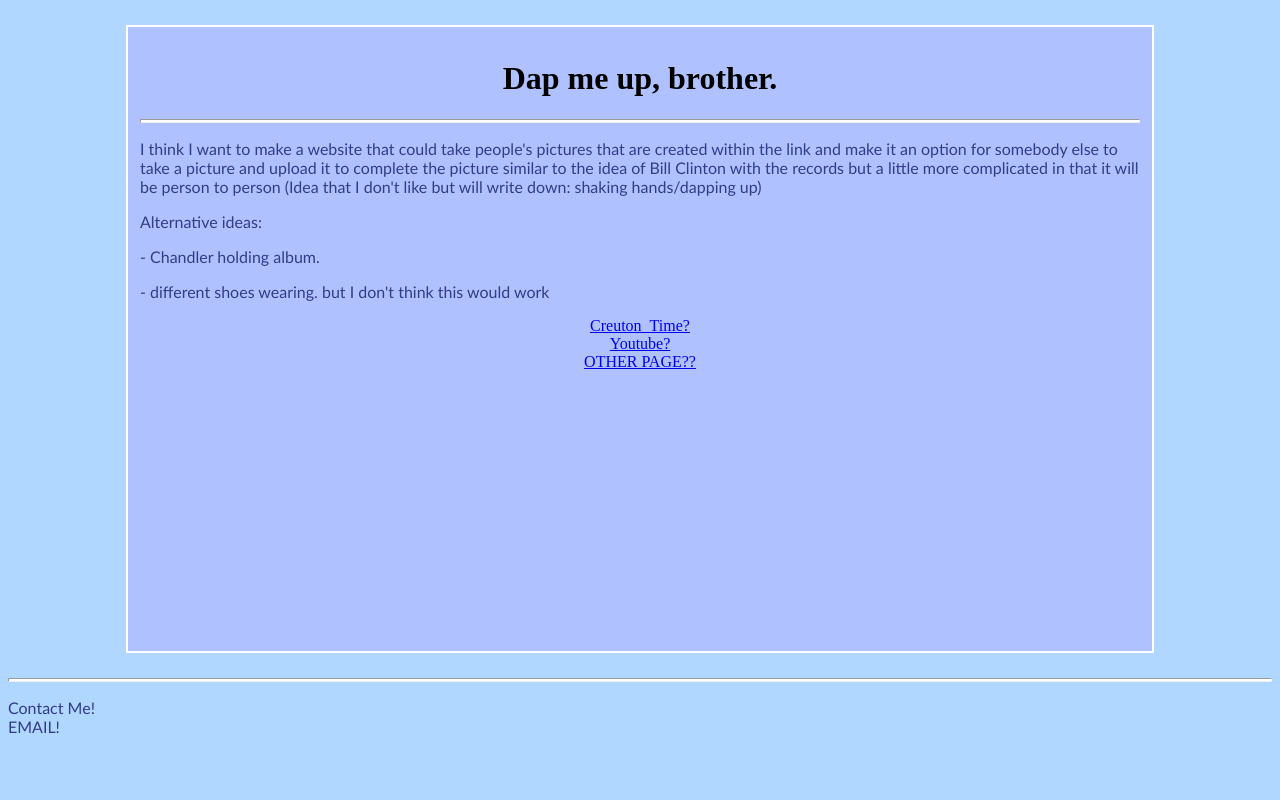
After one commit to tybens/communal-youtube-website, a PHP site: page /index.html in a window 1280 px wide. The commit adds this page. Run offline with PHP 8.4, Linux system fonts and the light colour scheme.

```diff
--- /dev/null
+++ b/index.html
@@ -0,0 +1,31 @@
+<html>
+
+<head>
+<title>My Website</title>
+<link href="style.css" type="text/css" rel="stylesheet">
+</head>
+
+<body>
+<div id="main">
+
+<h1>Dap me up, brother.</h1>
+<hr>
+<p>I think I want to make a website that could take people's pictures that are created within the
+link and make it an option for somebody else to take a picture and upload it to complete the picture
+similar to the idea of Bill Clinton with the records but a little more complicated in that it will
+be person to person (Idea that I don't like but will write down: shaking hands/dapping up)</p>
+<p>Alternative ideas:</p>
+<p>  - Chandler holding album.</p>
+<p> - different shoes wearing. but I don't think this would work </p>
+<a href="http://www.crouton.net" title="Some say it's spelled crouton" target="_blank">Creuton_Time?</a><br />
+<a href="http://www.youtube.com">Youtube?</a><br />
+<a href="index2.html">OTHER PAGE??</a>
+</div>
+<div id="bottom">
+<hr>
+<p> Contact Me! <br />
+<a href"mailto:tb19@princeton.edu"> EMAIL!</a></p>
+</div>
+</body>
+
+</html>
--- a/style.css
+++ b/style.css
@@ -1,159 +1,29 @@
-html,
 body {
-  padding: 0;
-  margin: 0;
-  font-family: -apple-system, BlinkMacSystemFont, Segoe UI, Roboto, Oxygen, Ubuntu,
-    Cantarell, Fira Sans, Droid Sans, Helvetica Neue, sans-serif;
-  line-height: 1.6;
-  font-size: 18px;
+background: #b0d7ff;
+text-align: center;
 }
-
-#horizon
-    {
-    color: black;
-    background-color: transparent;
-    text-align: center;
-    position: absolute;
-    top: 50%;
-    left: 0px;
-    width: 100%;
-    height: 1px;
-    white-space: nowrap;
-    overflow: visible;
-    visibility: visible;
-    display: block
-    }
-
-#content
-    {
-    font-family: Verdana, Geneva, Arial, sans-serif;
-    background-color: transparent;
-    margin-left: -125px;
-    position: absolute;
-    top: -35px;
-    left: 50%;
-    width: 250px;
-    height: 70px;
-    visibility: visible
-    }
-
-.bodytext
-    {
-    font-size: 14px
-    }
-
-.headline
-    {
-    font-weight: bold;
-    font-size: 24px
-    }
-
-
-/*
-#footer
-    {
-    font-size: 30px;
-    text-align: center;
-    position: absolute;
-    background: black;
-    bottom: 0px;
-    left: 0px;
-    width: 100%;
-    height: 20px;
-    visibility: visible;
-    overflow: visible;
-    display: block;
-    }*/
-
-a:link, a:visited
-    {
-    color: #cee4fe;
-    text-decoration: none
-    }
-
-a:hover
-    {
-    color: #185555;
-    text-decoration: none
-    }
-
-* {
-  box-sizing: border-box;
+#main {
+	width: 1000px;
+	height: 600px;
+	background: #b0c1ff;
+	margin: 25px auto;
+	border: solid 2px #ffffff;
+	padding: 12px;
 }
-.footer {
-  position: absolute;
-  display: inline-block;
-  text-align: center;
-  left: 0;
-  bottom: 0;
-  width: 100%;
-  height: -100%;
-  background-color: #859179;
-  color: white;
-  font-size: 12px;
-}
-.header {
-  padding: 20px;
-  text-align: center;
-  align-items: center;
-  background: #859179;
-  position: relative;
-  color: white;
-  font-size: 30px;
-}
-.bottomright {
-  position: absolute;
-  bottom: 8px;
-  right: 16px;
-  font-size: 18px;
-}
-.btn {
-  display: inline;
-  border: none;
-  padding: 6px 12px;
-  margin-bottom: 0;
-  font-size: 14px;
-  font-weight: normal;
-  text-align: center;
-  cursor: pointer;
-  border-radius: 4px;
-
-}
-.headerHomeImage {
-  width: 16rem;
-  height: 16rem;
-}
-.borderCircle {
-  border-radius: 9999px;
-}
-
-.btn-lg {
-  padding: 10px 16px;
-  font-size: 27px;
-  border-radius: 6px;
-}
-.btn-sucess {
-  color: #fff;
-  background-color: #2f2f2f;
-  border-color: #2f2f2f;
-}
-.btn-success:hover,
-.btn-success:focus,
-.btn-success:active {
-  color: #fff;
-  background-color: #2f2f2f;
-  border-color: #2f2f2f;
-}
-
 h1 {
 	text-align: center;
 	font-family="Times New Roman";
-	font-size: 20pt;
+	font-size: 24pt;
 	color= #ffffff;
 }
-img {
-  max-width: 100%;
-  display: block;
-  margin-left: auto;
-  margin-right: auto;
+hr {
+	height: 2px;
+	background-color: #ffffff;
+	color: #ffffff;
 }
+p {
+	font-family:"Calibri";
+	font-size: 12pt;
+	text-align: left;
+	color: #333c87;
+}
```
